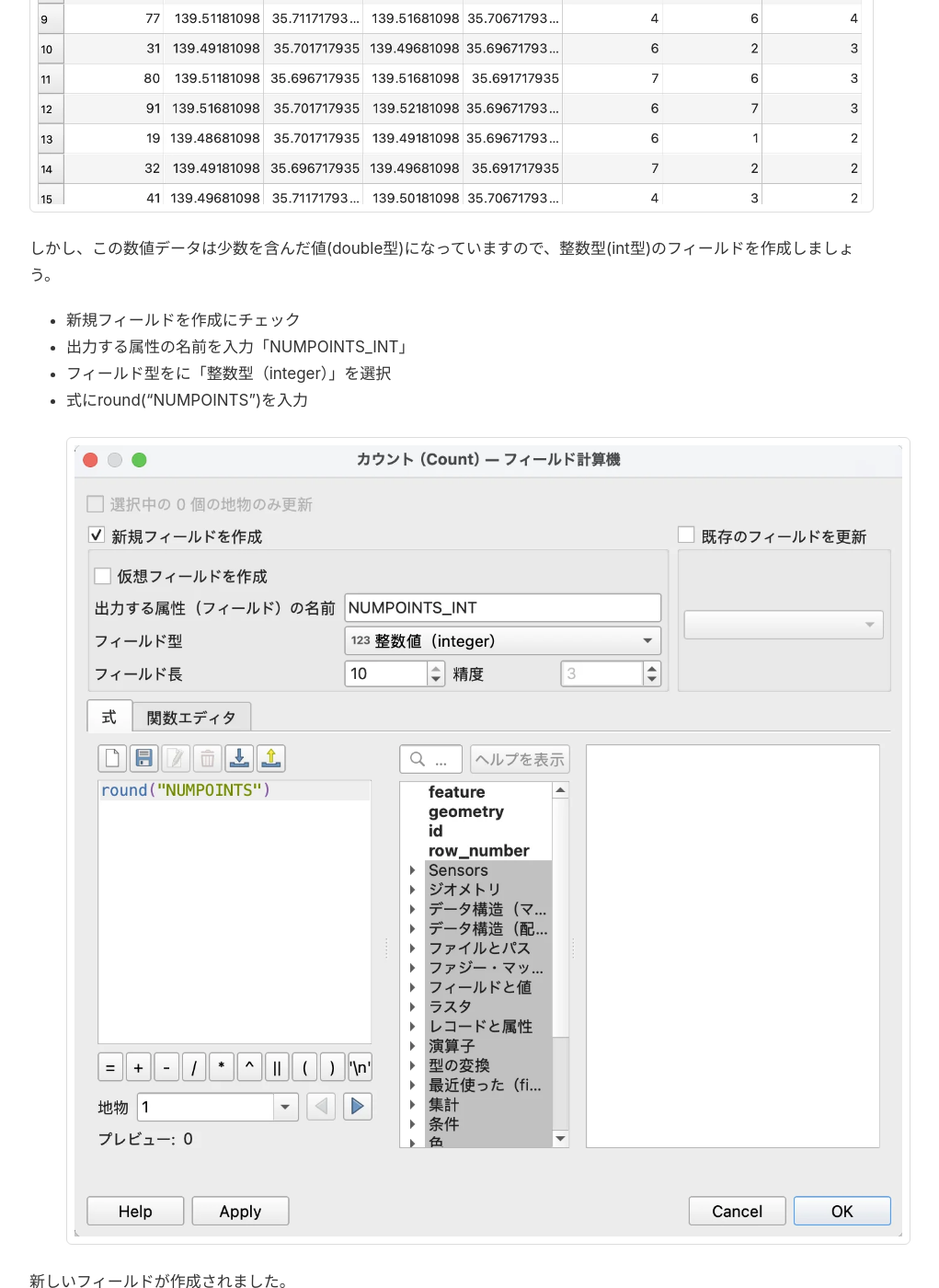
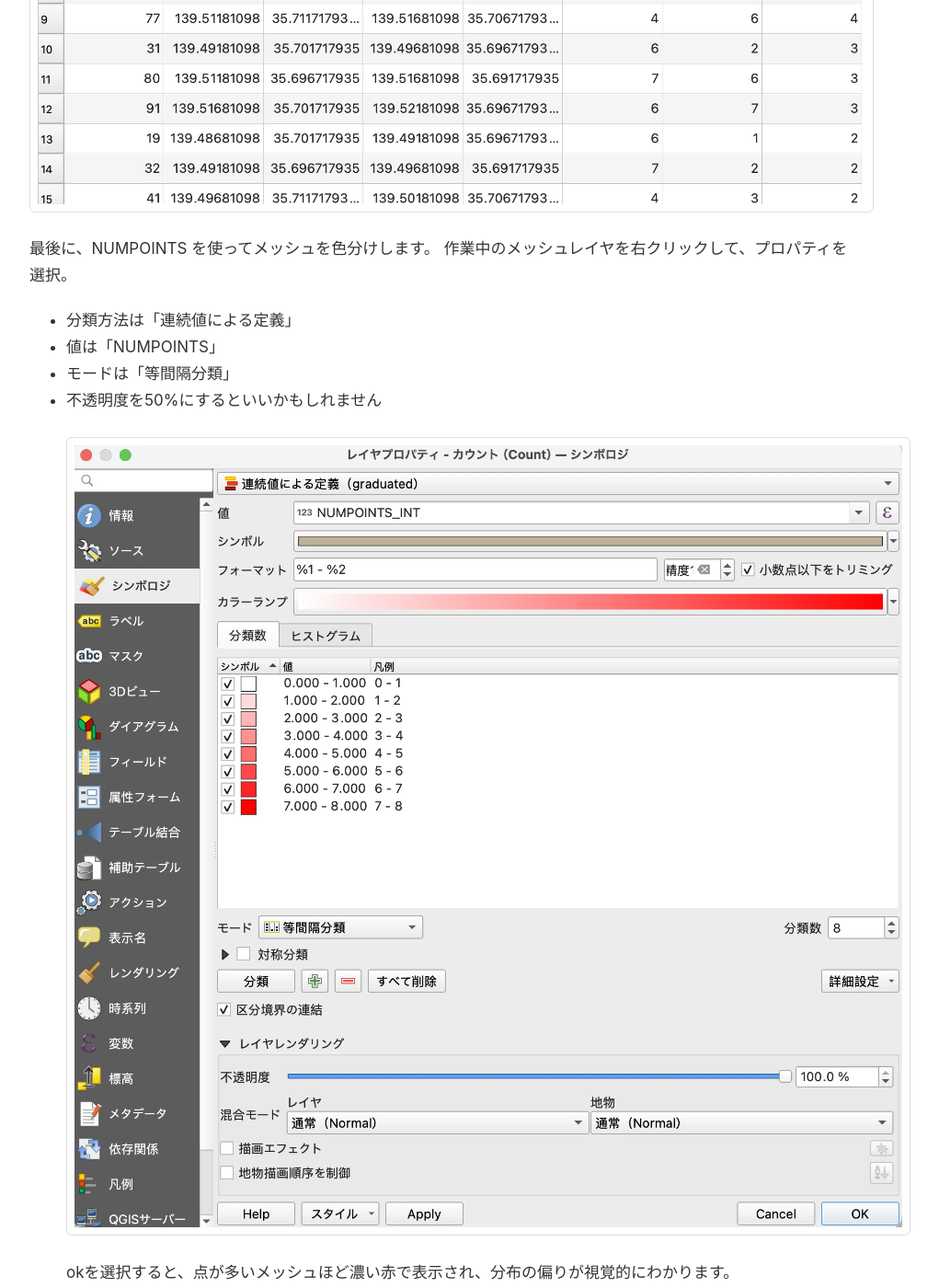
Before and after one commit to MasayaMatsushita/spatiotemporal-analysis, a Jekyll site: the page built from docs/lec/07-point-analysis.md, in a window 1280 px wide and 1400 px high, scrolled down 7638 px. Shown: the whole window at 92% size, without its empty margins (158-1179 px from the left). Built offline with Jekyll 4.4.1, drawn with Linux system fonts in a browser that asks for light colours; our own code applies the rules of GitHub Pages for plain Markdown files; some of the changed text lies outside the part shown.

Commit message:
doubleからint型への変更を削除

```diff
--- a/docs/lec/07-point-analysis.md
+++ b/docs/lec/07-point-analysis.md
@@ -82,23 +82,11 @@ NUMPOINTS フィールドが追加されていますね。
 この値は、各メッシュ内の点の数、つまり500m四方にAEDが何個配置されているかを表しています。
 ![picture](../materials/07/figure_9.webp)
 
-しかし、この数値データは少数を含んだ値(double型)になっていますので、整数型(int型)のフィールドを作成しましょう。
-
-- 新規フィールドを作成にチェック
-- 出力する属性の名前を入力「NUMPOINTS_INT」
-- フィールド型をに「整数型（integer）」を選択
-- 式にround("NUMPOINTS")を入力
-![picture](../materials/07/figure_11.webp)
-
-新しいフィールドが作成されました。
-![picture](../materials/07/figure_12.webp)
-(一見同じに見えますが、新しく作ったデータは少数桁を含んでいません)
-
-最後に、NUMPOINTS_INT を使ってメッシュを色分けします。
+最後に、NUMPOINTS を使ってメッシュを色分けします。
 作業中のメッシュレイヤを右クリックして、プロパティを選択。
 
 - 分類方法は「連続値による定義」
-- 値は「NUMPOINTS_INT」
+- 値は「NUMPOINTS」
 - モードは「等間隔分類」
 - 不透明度を50%にするといいかもしれません
 ![picture](../materials/07/figure_13.webp)
```
